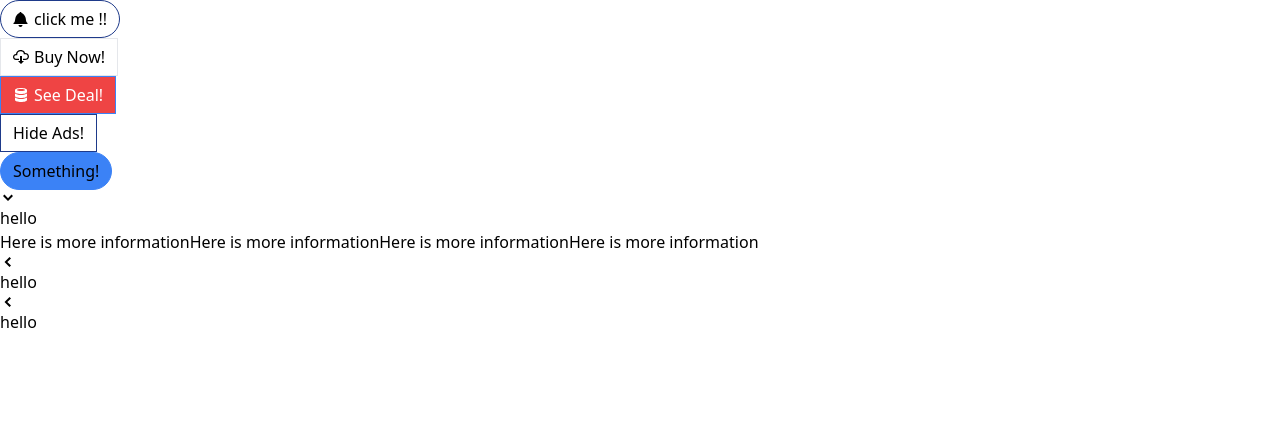
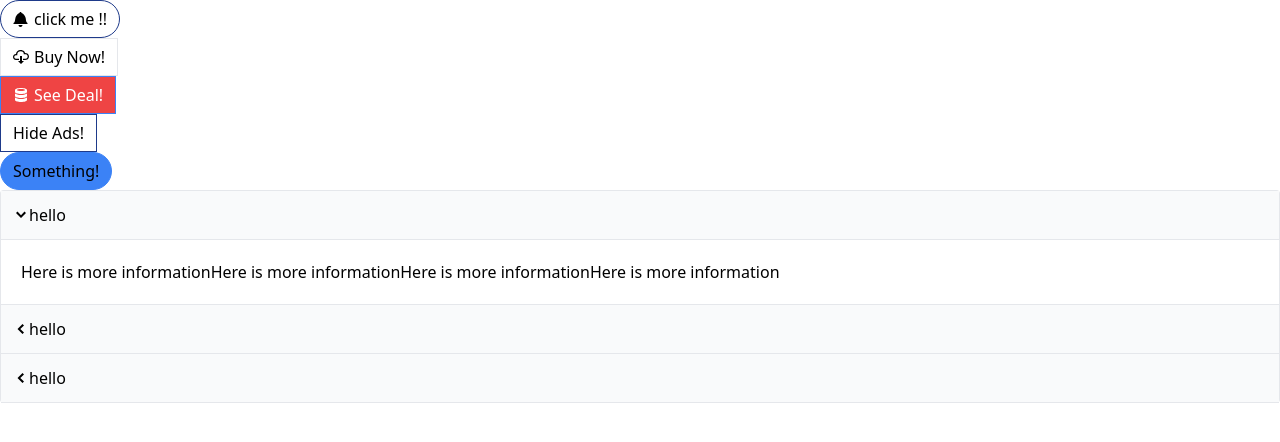
Before and after one commit to mohammadhoseinbaba/Comps, a React (Create React App) app: page / in a window 1280 px wide. Shown: the top 442 px of the page. Built offline with nearby package versions, Linux system fonts and the light colour scheme.

Commit message:
tailwind

```diff
--- a/src/Components/Accordion.js
+++ b/src/Components/Accordion.js
@@ -2,9 +2,12 @@
 import {GoChevronDown,GoChevronLeft} from 'react-icons/go'
 
 
-
 function Accordion ({items}){
     const [expandedIndex,setExpandedIndex]=useState(0)
+
+    const handleClick=(index)=>{
+        setExpandedIndex(index)
+    }
 
     const renderedItems = items.map((item,index)=>{
 const isExpanded = index===expandedIndex
@@ -15,15 +18,15 @@
 
         return (
             <div key={item.id}>
-            <div onClick={()=>setExpandedIndex(index)}>
+            <div className="flex p-3 bg-gray-50 border-b items-center cursor-pointer" onClick={()=>handleClick(index)}>
                 {icon}
                 {item.lable}
                 </div>
-            {isExpanded && <div>{item.content}</div>}
+            {isExpanded && <div className="border-b p-5">{item.content}</div>}
             </div>
         )
     })
-    return <div>{renderedItems}</div>
+    return <div className="border-x border-t rounded">{renderedItems}</div>
 }
 
 
```
